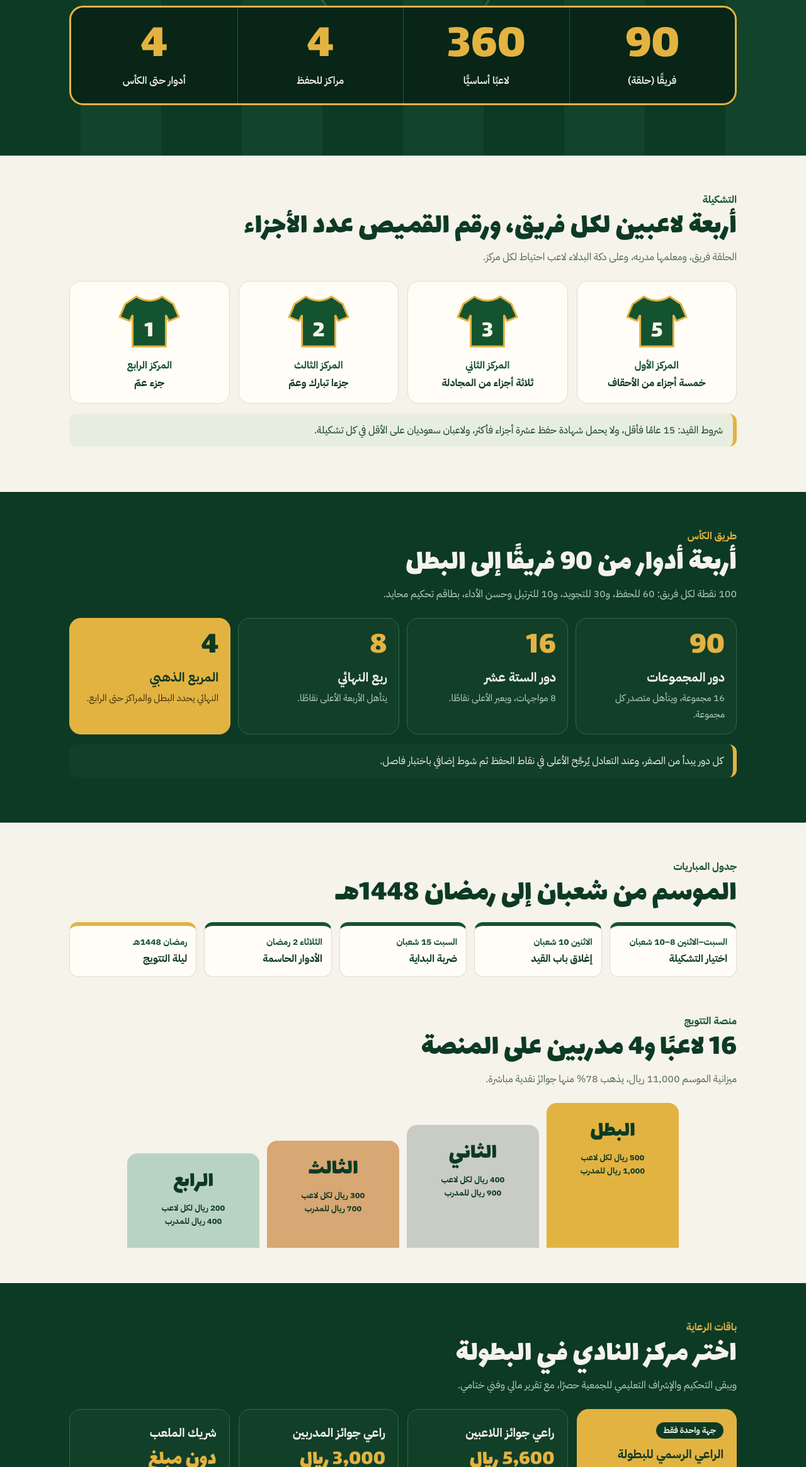
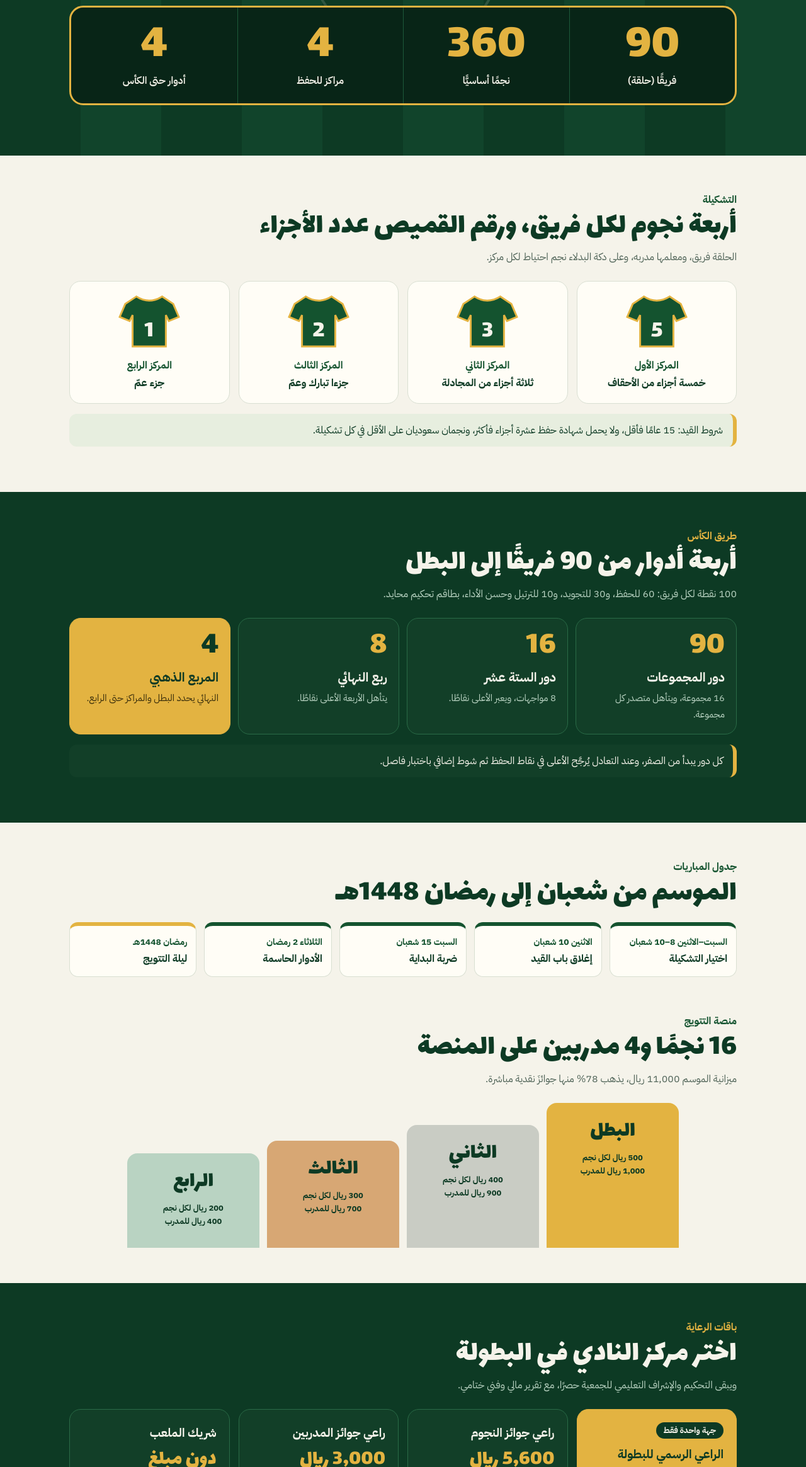
Before and after one commit to makh1551/yanbu-quran-grants, a plain HTML site: page majd/kora.html in a window 1280 px wide. Shown: the part 471-2800 px from the top of the page at 63% size. Drawn offline with Linux system fonts and the light colour scheme.

Commit message:
النسخة الكروية: «نجم» بدل «لاعب» في الصفحة والعرض والخطاب
Co-Authored-By: Claude Opus 5.5 <noreply@anthropic.com>
Claude-Session: https://claude.ai/code/session_01VbSttjGMujJeWi347GMYpw

```diff
--- a/majd/kora.html
+++ b/majd/kora.html
@@ -7,7 +7,7 @@
 <title>دوري المجد الرمضاني للحلقات القرآنية 1448هـ — عرض الرعاية</title>
 <meta name="description" content="عرض رعاية دوري المجد الرمضاني للحلقات القرآنية 1448هـ، مقدَّم من الجمعية الخيرية لتحفيظ القرآن الكريم بمحافظة ينبع إلى نادي المجد الرياضي.">
 <meta property="og:title" content="دوري المجد الرمضاني للحلقات القرآنية 1448هـ">
-<meta property="og:description" content="90 فريقًا · 360 لاعبًا · كأس واحدة">
+<meta property="og:description" content="90 فريقًا · 360 نجمًا · كأس واحدة">
 <link rel="icon" href="/logo.png">
 <link rel="preconnect" href="https://fonts.googleapis.com">
 <link href="https://fonts.googleapis.com/css2?family=Lalezar&family=IBM+Plex+Sans+Arabic:wght@400;500;600;700&display=swap" rel="stylesheet">
@@ -104,11 +104,11 @@ footer .wrap{display:flex;justify-content:space-between;gap:12px;flex-wrap:wrap}
 <div class="hero stadium"><div class="wrap">
 <p class="kick">ضربة البداية · رمضان 1448هـ</p>
 <h1 class="disp">دوري المجد الرمضاني للحلقات القرآنية</h1>
-<p class="sub">90 فريقًا · 360 لاعبًا · كأس واحدة</p>
+<p class="sub">90 فريقًا · 360 نجمًا · كأس واحدة</p>
 <p class="to">عرض رعاية مقدَّم إلى نادي المجد الرياضي بينبع</p>
 <div class="board" role="list">
 <div class="cell" role="listitem"><b>90</b><span>فريقًا (حلقة)</span></div>
-<div class="cell" role="listitem"><b>360</b><span>لاعبًا أساسيًّا</span></div>
+<div class="cell" role="listitem"><b>360</b><span>نجمًا أساسيًّا</span></div>
 <div class="cell" role="listitem"><b>4</b><span>مراكز للحفظ</span></div>
 <div class="cell" role="listitem"><b>4</b><span>أدوار حتى الكأس</span></div>
 </div>
@@ -116,15 +116,15 @@ footer .wrap{display:flex;justify-content:space-between;gap:12px;flex-wrap:wrap}
 
 <section class="blk"><div class="wrap">
 <p class="k">التشكيلة</p>
-<h2 class="disp">أربعة لاعبين لكل فريق، ورقم القميص عدد الأجزاء</h2>
-<p class="lead">الحلقة فريق، ومعلمها مدربه، وعلى دكة البدلاء لاعب احتياط لكل مركز.</p>
+<h2 class="disp">أربعة نجوم لكل فريق، ورقم القميص عدد الأجزاء</h2>
+<p class="lead">الحلقة فريق، ومعلمها مدربه، وعلى دكة البدلاء نجم احتياط لكل مركز.</p>
 <div class="jerseys">
 <div class="jersey"><svg viewBox="0 0 170 150" aria-label="قميص رقم 5"><path d="M50 10 L20 30 L5 65 L32 76 L40 60 L40 145 L130 145 L130 60 L138 76 L165 65 L150 30 L120 10 Q85 32 50 10 Z" fill="#14532f" stroke="#e3b341" stroke-width="5"/><text x="85" y="118" text-anchor="middle" font-family="Lalezar, sans-serif" font-size="66" fill="#f5f3ea">5</text></svg><p class="pos">المركز الأول</p><p class="rng">خمسة أجزاء من الأحقاف</p></div>
 <div class="jersey"><svg viewBox="0 0 170 150" aria-label="قميص رقم 3"><path d="M50 10 L20 30 L5 65 L32 76 L40 60 L40 145 L130 145 L130 60 L138 76 L165 65 L150 30 L120 10 Q85 32 50 10 Z" fill="#14532f" stroke="#e3b341" stroke-width="5"/><text x="85" y="118" text-anchor="middle" font-family="Lalezar, sans-serif" font-size="66" fill="#f5f3ea">3</text></svg><p class="pos">المركز الثاني</p><p class="rng">ثلاثة أجزاء من المجادلة</p></div>
 <div class="jersey"><svg viewBox="0 0 170 150" aria-label="قميص رقم 2"><path d="M50 10 L20 30 L5 65 L32 76 L40 60 L40 145 L130 145 L130 60 L138 76 L165 65 L150 30 L120 10 Q85 32 50 10 Z" fill="#14532f" stroke="#e3b341" stroke-width="5"/><text x="85" y="118" text-anchor="middle" font-family="Lalezar, sans-serif" font-size="66" fill="#f5f3ea">2</text></svg><p class="pos">المركز الثالث</p><p class="rng">جزءا تبارك وعمّ</p></div>
 <div class="jersey"><svg viewBox="0 0 170 150" aria-label="قميص رقم 1"><path d="M50 10 L20 30 L5 65 L32 76 L40 60 L40 145 L130 145 L130 60 L138 76 L165 65 L150 30 L120 10 Q85 32 50 10 Z" fill="#14532f" stroke="#e3b341" stroke-width="5"/><text x="85" y="118" text-anchor="middle" font-family="Lalezar, sans-serif" font-size="66" fill="#f5f3ea">1</text></svg><p class="pos">المركز الرابع</p><p class="rng">جزء عمّ</p></div>
 </div>
-<p class="note">شروط القيد: 15 عامًا فأقل، ولا يحمل شهادة حفظ عشرة أجزاء فأكثر، ولاعبان سعوديان على الأقل في كل تشكيلة.</p>
+<p class="note">شروط القيد: 15 عامًا فأقل، ولا يحمل شهادة حفظ عشرة أجزاء فأكثر، ونجمان سعوديان على الأقل في كل تشكيلة.</p>
 </div></section>
 
 <section class="blk night" id="road"><div class="wrap">
@@ -154,13 +154,13 @@ footer .wrap{display:flex;justify-content:space-between;gap:12px;flex-wrap:wrap}
 
 <section class="blk" id="podium" style="padding-top:0"><div class="wrap">
 <p class="k">منصة التتويج</p>
-<h2 class="disp">16 لاعبًا و4 مدربين على المنصة</h2>
+<h2 class="disp">16 نجمًا و4 مدربين على المنصة</h2>
 <p class="lead">ميزانية الموسم 11,000 ريال، يذهب 78% منها جوائزَ نقدية مباشرة.</p>
 <div class="podium">
-<div class="pd p1"><strong>البطل</strong><small>500 ريال لكل لاعب<br>1,000 ريال للمدرب</small></div>
-<div class="pd p2"><strong>الثاني</strong><small>400 ريال لكل لاعب<br>900 ريال للمدرب</small></div>
-<div class="pd p3"><strong>الثالث</strong><small>300 ريال لكل لاعب<br>700 ريال للمدرب</small></div>
-<div class="pd p4"><strong>الرابع</strong><small>200 ريال لكل لاعب<br>400 ريال للمدرب</small></div>
+<div class="pd p1"><strong>البطل</strong><small>500 ريال لكل نجم<br>1,000 ريال للمدرب</small></div>
+<div class="pd p2"><strong>الثاني</strong><small>400 ريال لكل نجم<br>900 ريال للمدرب</small></div>
+<div class="pd p3"><strong>الثالث</strong><small>300 ريال لكل نجم<br>700 ريال للمدرب</small></div>
+<div class="pd p4"><strong>الرابع</strong><small>200 ريال لكل نجم<br>400 ريال للمدرب</small></div>
 </div>
 </div></section>
 
@@ -170,7 +170,7 @@ footer .wrap{display:flex;justify-content:space-between;gap:12px;flex-wrap:wrap}
 <p class="lead">ويبقى التحكيم والإشراف التعليمي للجمعية حصرًا، مع تقرير مالي وفني ختامي.</p>
 <div class="tiers">
 <div class="tier main"><span class="badge">جهة واحدة فقط</span><h3>الراعي الرسمي للبطولة</h3><div class="pr">11,000 ريال</div><p>يتكفل بالموسم كاملًا، ويحمل الدوري اسم النادي.</p></div>
-<div class="tier"><h3>راعي جوائز اللاعبين</h3><div class="pr">5,600 ريال</div><p>جوائز اللاعبين الستة عشر على منصة التتويج.</p></div>
+<div class="tier"><h3>راعي جوائز النجوم</h3><div class="pr">5,600 ريال</div><p>جوائز النجوم الستة عشر على منصة التتويج.</p></div>
 <div class="tier"><h3>راعي جوائز المدربين</h3><div class="pr">3,000 ريال</div><p>جوائز مدربي الفرق الأربعة الأولى.</p></div>
 <div class="tier"><h3>شريك الملعب</h3><div class="pr">دون مبلغ</div><p>يستضيف ليلة التتويج، ويكرّم البطل في إحدى مباريات النادي.</p></div>
 </div>
```
Also changed, not shown: 2 other files.
